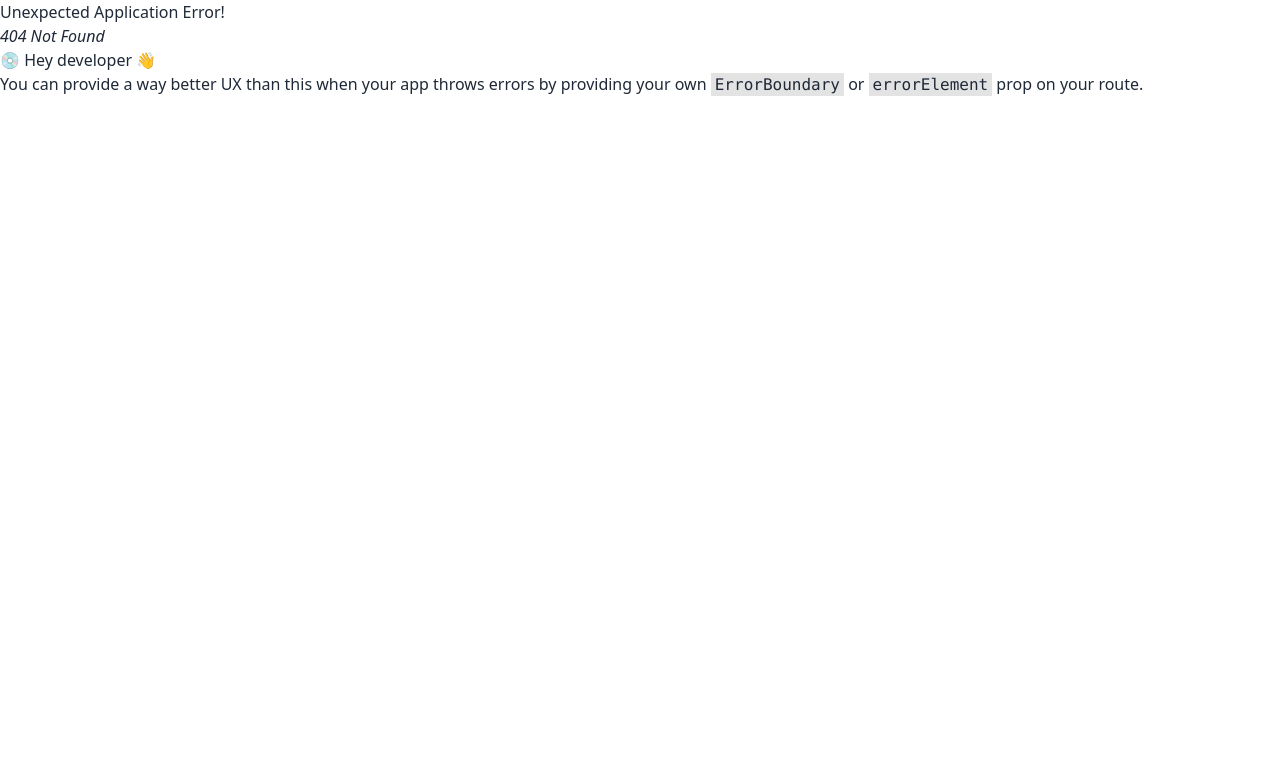
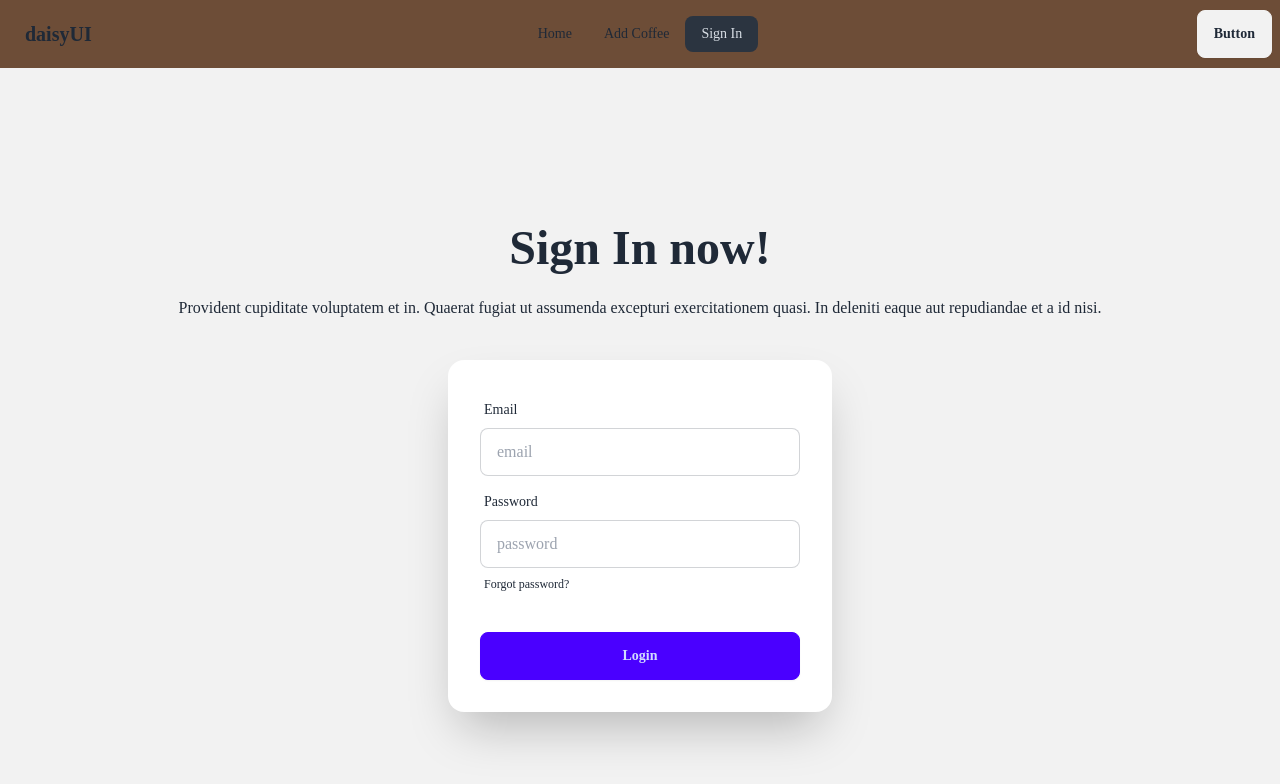
Before and after one commit to hasibprangon/cofee-master-with-mongoDb-client, a React (Vite) app: page /signIn in a window 1280 px wide. Before the commit this address had no page. Shown: the top 784 px of the page. Built offline with nearby package versions, Linux system fonts and the light colour scheme.

Commit message:
sign in using firebase

```diff
--- a/package.json
+++ b/package.json
@@ -10,6 +10,8 @@
     "preview": "vite preview"
   },
   "dependencies": {
+    "dotenv": "^16.4.6",
+    "firebase": "^11.0.2",
     "localforage": "^1.10.0",
     "match-sorter": "^8.0.0",
     "react": "^18.3.1",
--- /dev/null
+++ b/src/Firebase/firebase.init.js
@@ -0,0 +1,15 @@
+import { initializeApp } from "firebase/app";
+import { getAuth } from "firebase/auth";
+
+
+const firebaseConfig = {
+  apiKey: import.meta.env.VITE_apiKey,
+  authDomain: import.meta.env.VITE_authDomain,
+  projectId: import.meta.env.VITE_projectId,
+  storageBucket: import.meta.env.VITE_storageBucket,
+  messagingSenderId: import.meta.env.VITE_messagingSenderId,
+  appId: import.meta.env.VITE_appId
+};
+
+const app = initializeApp(firebaseConfig);
+export const auth = getAuth(app)
--- /dev/null
+++ b/src/Providers/AuthProviders/AuthProviders.jsx
@@ -0,0 +1,28 @@
+import { createUserWithEmailAndPassword } from 'firebase/auth';
+import React, { createContext, useState } from 'react';
+import { auth } from '../../Firebase/firebase.init';
+export const AuthContext = createContext(null);
+
+const AuthProviders = ({children}) => {
+    const [user, setUser] = useState(null);
+    const [loading, setLoading] = useState(true);
+
+    const createUser = (email, password) => {
+        setLoading(true)
+        return createUserWithEmailAndPassword(auth, email, password);
+    }
+
+    const userInfo = {
+        user,
+        loading,
+        createUser
+    }
+
+    return (
+        <AuthContext.Provider value={userInfo}>
+            {children}
+        </AuthContext.Provider>
+    );
+};
+
+export default AuthProviders;
--- a/src/components/Header/Header.jsx
+++ b/src/components/Header/Header.jsx
@@ -6,6 +6,7 @@ const Header = () => {
     const links = <>
      <li><NavLink to='/'>Home</NavLink></li>
      <li><NavLink to='/addCoffee'>Add Coffee</NavLink></li>
+     <li><NavLink to='/signIn'>Sign In</NavLink></li>
      {/* <li><NavLink to='/updateCoffee'>Update Coffee</NavLink></li> */}
     </>
     return (
--- /dev/null
+++ b/src/components/Register/Register.jsx
@@ -0,0 +1,11 @@
+import React from 'react';
+
+const Register = () => {
+    return (
+        <div>
+           <h2>This is register</h2>
+        </div>
+    );
+};
+
+export default Register;
--- /dev/null
+++ b/src/components/SignIn/SignIn.jsx
@@ -0,0 +1,58 @@
+import React, { useContext } from 'react';
+import { AuthContext } from '../../Providers/AuthProviders/AuthProviders';
+
+const SignIn = () => {
+
+    const {createUser} = useContext(AuthContext);
+
+    const handleSignUp = e => {
+        e.preventDefault();
+        const form = e.target;
+        const email = form.email.value;
+        const password = form.password.value;
+        createUser(email, password)
+        .then(result => {
+            console.log(result.user);
+        })
+        .catch(err => {
+            console.log(err.message);
+        })
+    }
+    return (
+        <div className="hero bg-base-200 min-h-screen">
+            <div className="hero-content flex-col lg:flex-col">
+                <div className="text-center">
+                    <h1 className="text-5xl font-bold">Sign In now!</h1>
+                    <p className="py-6">
+                        Provident cupiditate voluptatem et in. Quaerat fugiat ut assumenda excepturi exercitationem
+                        quasi. In deleniti eaque aut repudiandae et a id nisi.
+                    </p>
+                </div>
+                <div className="card bg-base-100 w-full max-w-sm shrink-0 shadow-2xl">
+                    <form onSubmit={handleSignUp} className="card-body">
+                        <div className="form-control">
+                            <label className="label">
+                                <span className="label-text">Email</span>
+                            </label>
+                            <input type="email" placeholder="email" name='email' className="input input-bordered" required />
+                        </div>
+                        <div className="form-control">
+                            <label className="label">
+                                <span className="label-text">Password</span>
+                            </label>
+                            <input type="password" placeholder="password" name='password' className="input input-bordered" required />
+                            <label className="label">
+                                <a href="#" className="label-text-alt link link-hover">Forgot password?</a>
+                            </label>
+                        </div>
+                        <div className="form-control mt-6">
+                            <button className="btn btn-primary">Login</button>
+                        </div>
+                    </form>
+                </div>
+            </div>
+        </div>
+    );
+};
+
+export default SignIn;
--- a/src/main.jsx
+++ b/src/main.jsx
@@ -6,6 +6,9 @@ import { createBrowserRouter, RouterProvider } from 'react-router-dom'
 import AddCoffee from './components/AddCoffee/AddCoffee.jsx'
 import UpdateCoffee from './components/UpdateCoffee/UpdateCoffee.jsx'
 import Default from './components/Default/Default.jsx'
+import SignIn from './components/SignIn/SignIn.jsx'
+import Register from './components/Register/Register.jsx'
+import AuthProviders from './Providers/AuthProviders/AuthProviders.jsx'
 
 const router = createBrowserRouter([
   {
@@ -24,7 +27,15 @@ const router = createBrowserRouter([
       {
         path: '/updateCoffee/:id',
         element: <UpdateCoffee></UpdateCoffee>,
-        loader: ({params}) => fetch(`http://localhost:5000/coffee/${params.id}`)
+        loader: ({ params }) => fetch(`http://localhost:5000/coffee/${params.id}`)
+      },
+      {
+        path: '/signIn',
+        element: <SignIn></SignIn>
+      },
+      {
+        path: '/register',
+        element: <Register></Register>
       }
     ]
   }
@@ -32,8 +43,9 @@ const router = createBrowserRouter([
 
 createRoot(document.getElementById('root')).render(
   <StrictMode>
-    <RouterProvider router={router}>
-
-    </RouterProvider>
+    <AuthProviders>
+      <RouterProvider router={router}>
+      </RouterProvider>
+    </AuthProviders>
   </StrictMode>,
 )
```
Also changed, not shown: 1 other file (tests, documents, lock files or other folders).
